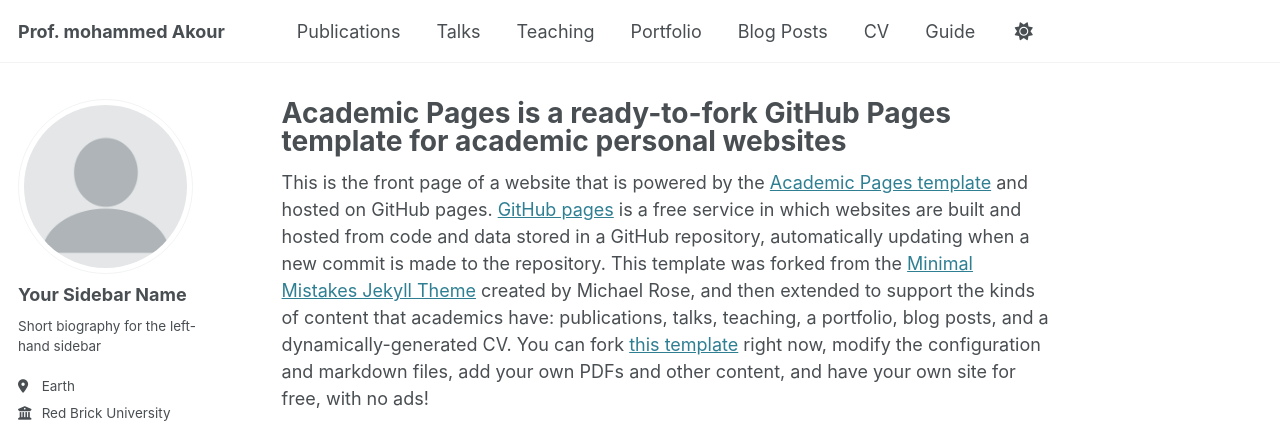
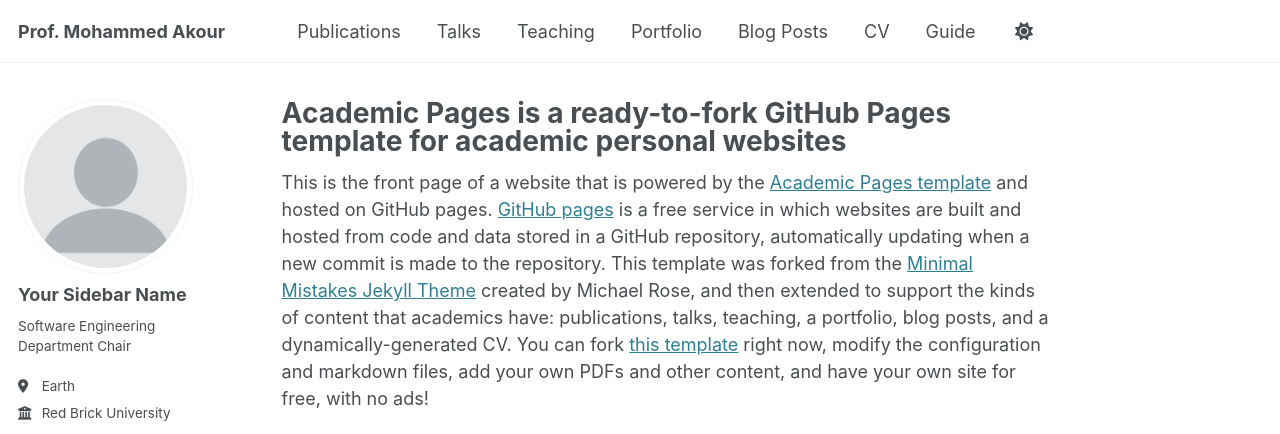
Before and after one commit to mohammed-akour/Mohammed-Akour.github.io, a Jekyll site: the page built from _pages/about.md, in a window 1280 px wide. Shown: the top 434 px of the page. Built offline with Jekyll 4.4.1, drawn with Linux system fonts in a browser that asks for light colours; some web fonts are replaced.

Commit message:
Update _config.yml

```diff
--- a/_config.yml
+++ b/_config.yml
@@ -9,7 +9,7 @@
 # Basic Site Settings
 locale                   : "en-US"
 site_theme               : "default"
-title                    : "Prof. mohammed Akour"
+title                    : "Prof. Mohammed Akour"
 title_separator          : "-"
 name                     : &name "Your Name"
 description              : &description "personal description"
@@ -25,7 +25,7 @@ author:
   avatar           : "profile.png"
   name             : "Your Sidebar Name"
   pronouns         : # example: "she/her"
-  bio              : "Short biography for the left-hand sidebar"
+  bio              : "Software Engineering Department Chair"
   location         : "Earth"
   employer         : "Red Brick University"
   uri              : # URL
```
